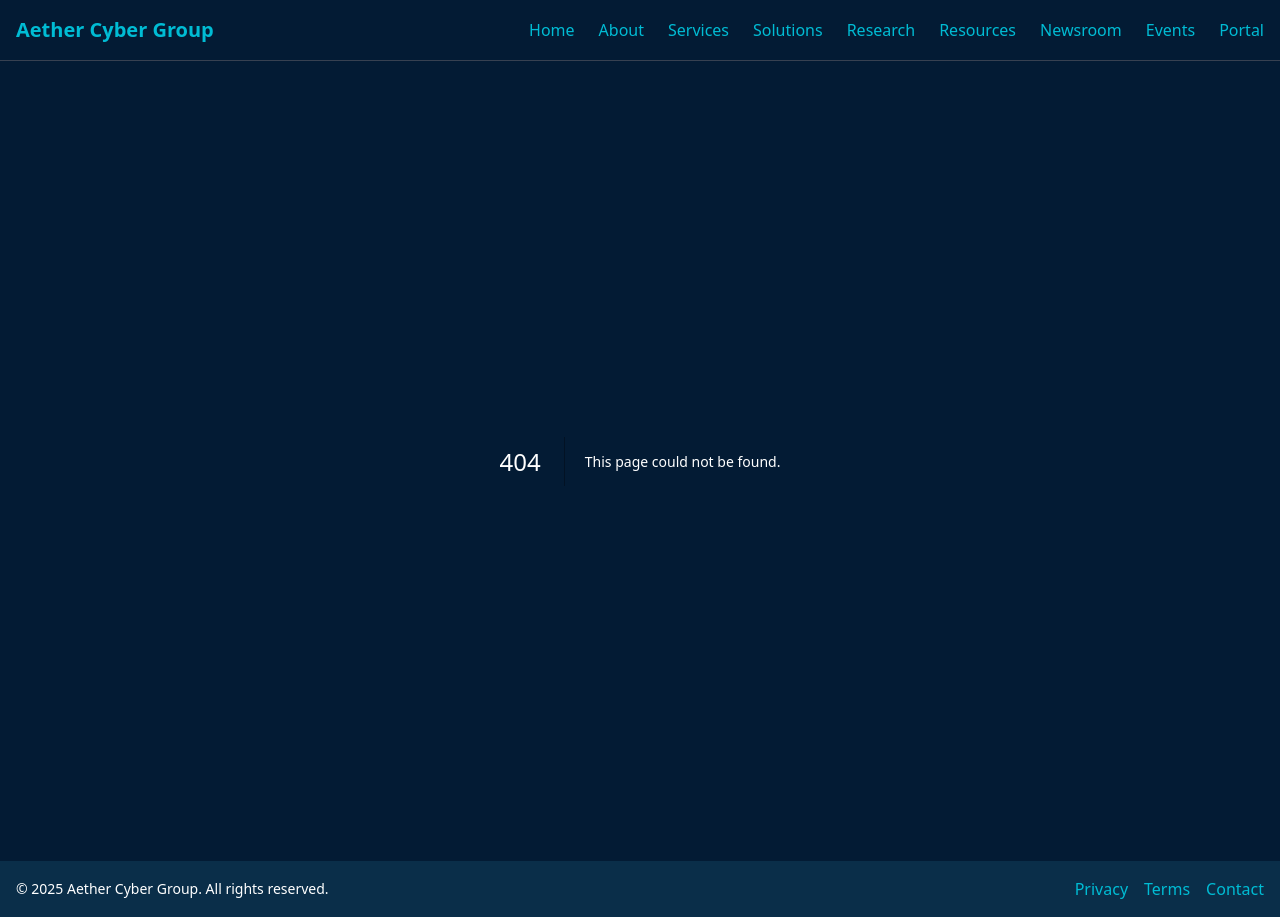
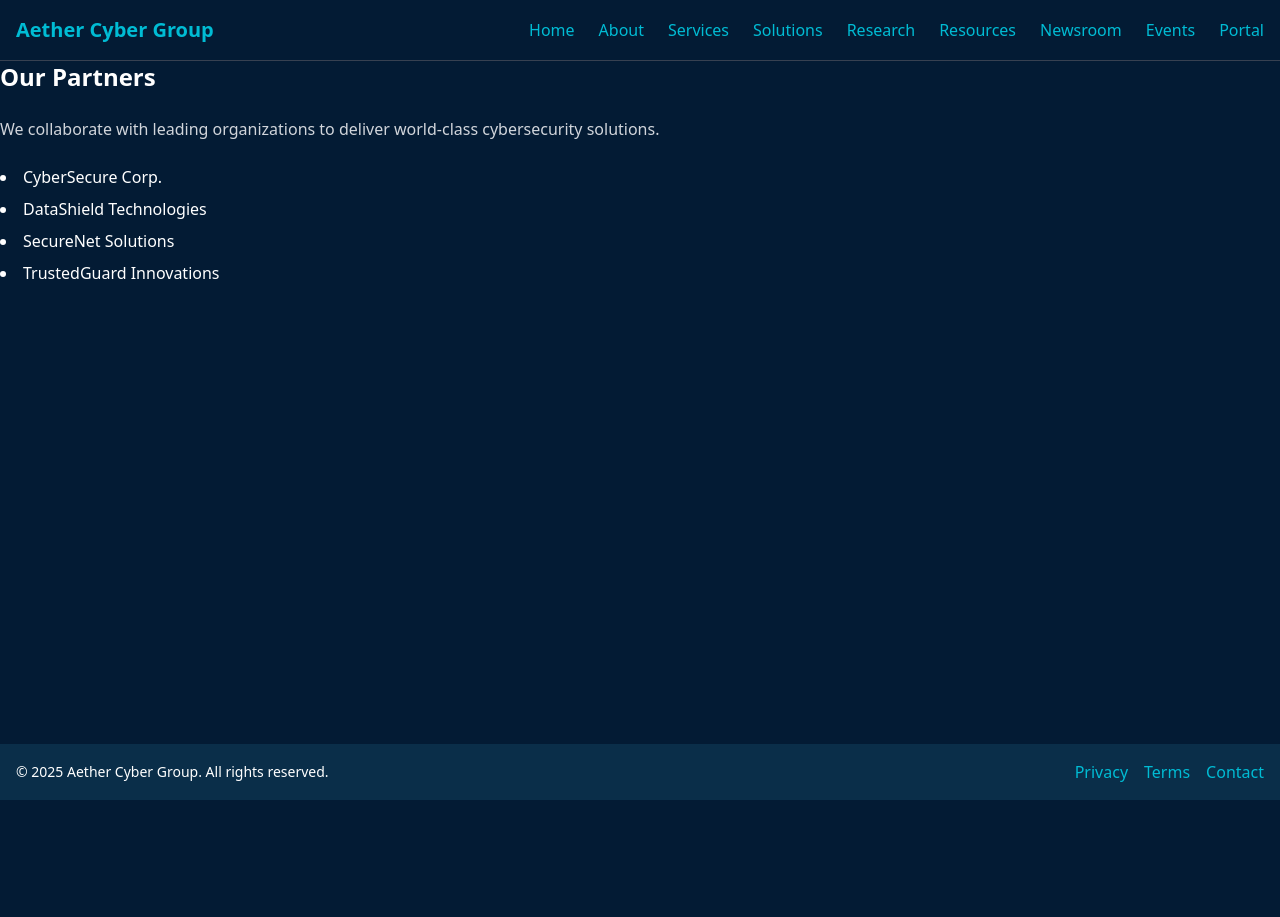
Before and after one commit to aethercybergroup/aethercybergroup.github.io, a Next.js app: page /home/partners in a window 1280 px wide. Before the commit this address had no page. After the commit the page ends 800 px from the top, so only its background shows below. Built offline with nearby package versions, Linux system fonts and the light colour scheme.

Commit message:
Create partners page

```diff
--- /dev/null
+++ b/app/home/partners/page.tsx
@@ -0,0 +1,14 @@
+export default function PartnersPage() {
+  return (
+    <div className="space-y-6">
+      <h1 className="text-2xl font-bold">Our Partners</h1>
+      <p className="text-gray-300">We collaborate with leading organizations to deliver world-class cybersecurity solutions.</p>
+      <ul className="list-disc list-inside space-y-2">
+        <li>CyberSecure Corp.</li>
+        <li>DataShield Technologies</li>
+        <li>SecureNet Solutions</li>
+        <li>TrustedGuard Innovations</li>
+      </ul>
+    </div>
+  );
+}
```
